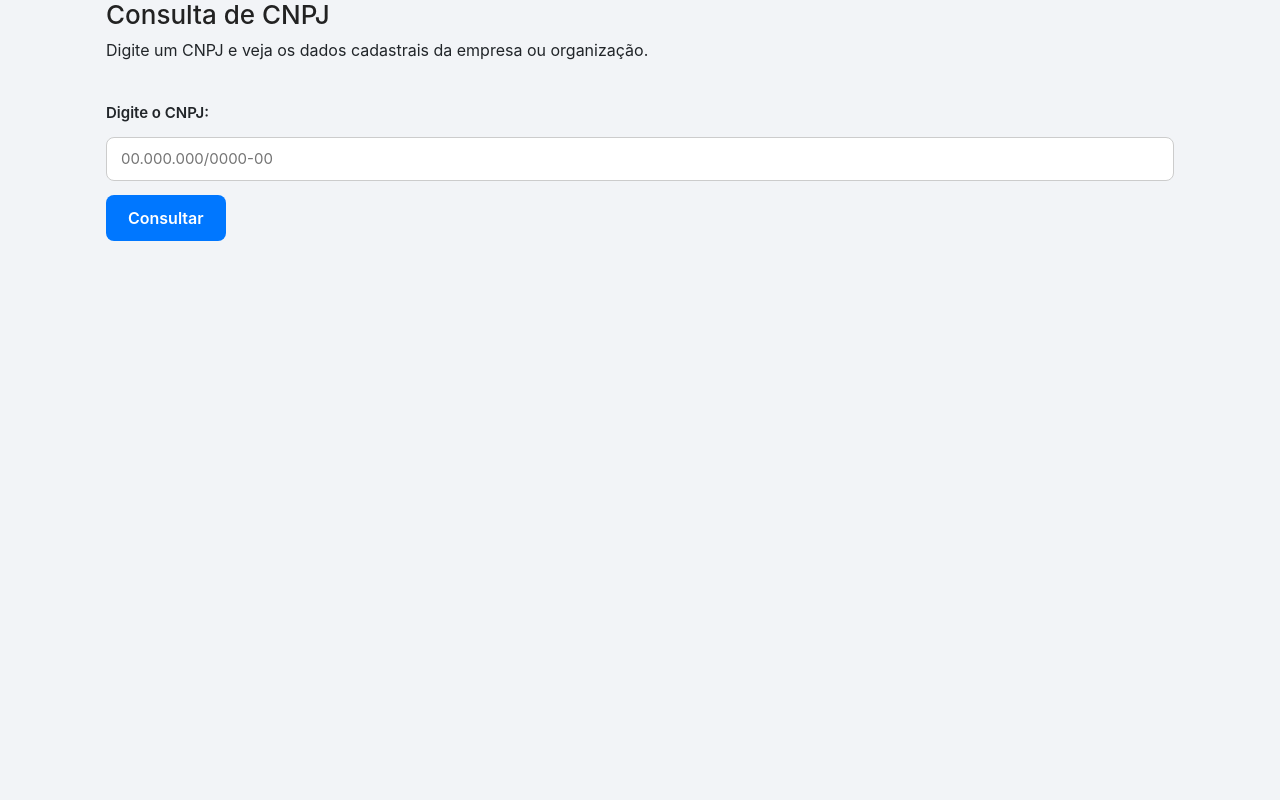
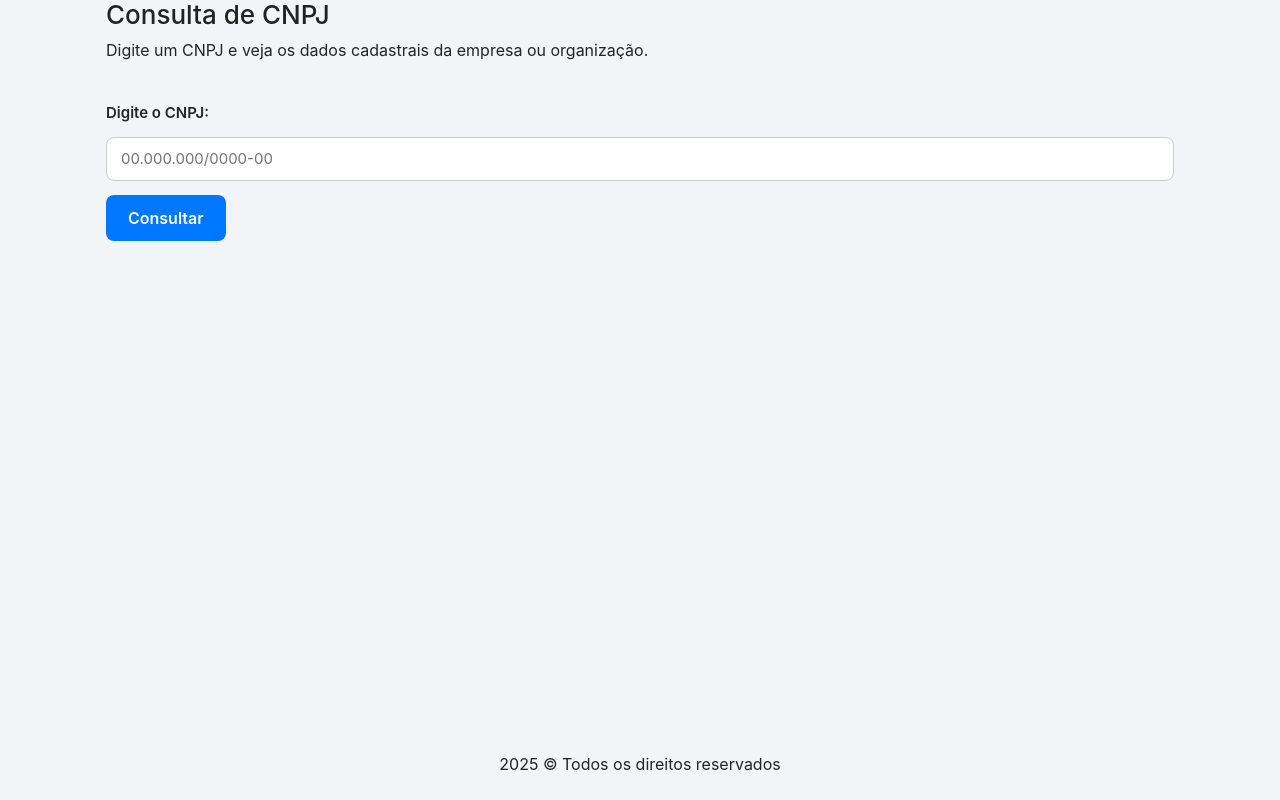
Before and after one commit to dryeniio/projeto-site-cnpj, a React (Vite) app: page / in a window 1280 px wide. Shown: the part 198-998 px from the top of the page. Before the commit the page ends 800 px from the top, so only its background shows below. Built offline with nearby package versions, Linux system fonts and the light colour scheme.

Commit message:
footer added

```diff
--- a/src/App.jsx
+++ b/src/App.jsx
@@ -65,7 +65,7 @@ async function handleBuscar(event) {
 }
 
   return (
-    <div className="container">
+    <div className="container d-flex flex-column min-vh-100">
         <div className='p-4 mb-4'>
           <div>
             <DataHora />
--- /dev/null
+++ b/src/components/Footer.jsx
@@ -0,0 +1,19 @@
+// src/components/Footer.jsx
+import Container from 'react-bootstrap/Container';
+
+function Footer() {
+  // Pega o ano atual automaticamente (ex: 2025)
+  const anoAtual = new Date().getFullYear();
+
+  return (
+    <footer className="py-4 mt-auto">
+      <Container className="text-center">
+        <p className="mb-0">
+          {anoAtual} &copy; Todos os direitos reservados
+        </p>
+      </Container>
+    </footer>
+  );
+}
+
+export default Footer;
--- a/src/main.jsx
+++ b/src/main.jsx
@@ -4,10 +4,12 @@ import 'bootstrap/dist/css/bootstrap.min.css';
 import './index.css'
 import App from './App.jsx'
 import NavBar from './components/NavBar.jsx';
+import Footer from './components/Footer.jsx';
 
 createRoot(document.getElementById('root')).render(
   <StrictMode>
     <NavBar />
     <App />
+    <Footer />
   </StrictMode>,
 )
```
